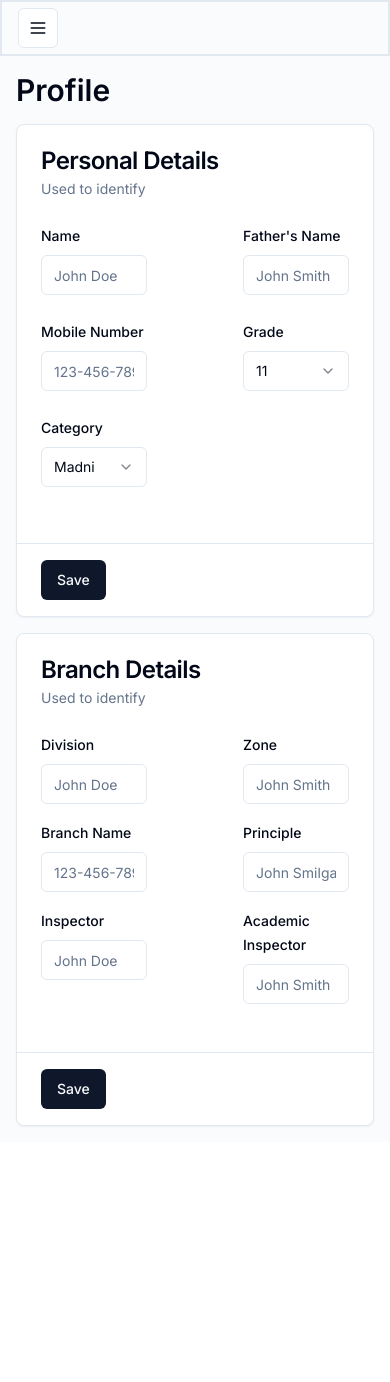
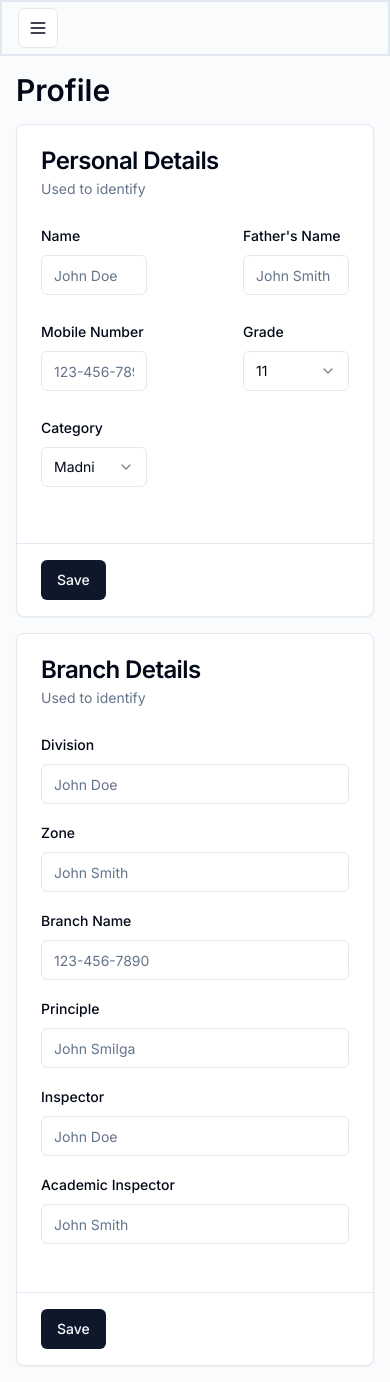
Before and after one commit to iameenahmed/jaiza, a Next.js app: page /profile in a window 390 px wide. Before the commit the page ends 1142 px from the top, so only its background shows below. Built offline with nearby package versions, Linux system fonts and the light colour scheme.

Commit message:
Refactor form validation schemas and resolver in BranchDetails.tsx and PersonalDetails.tsx

```diff
--- a/components/profile/BranchDetails.tsx
+++ b/components/profile/BranchDetails.tsx
@@ -2,40 +2,19 @@
 
 import { zodResolver } from '@hookform/resolvers/zod'
 import { useForm } from 'react-hook-form'
-import { z } from 'zod'
+import { BranchDetailsSchema, BranchDetailsTypes } from './schema'
+
 import InputFormField from '../InputFormField'
 import { Form } from '@/components/ui/form'
 
-// Define the schema for validation
-const FormSchema = z.object({
-  division: z.string().min(4, {
-    message: 'Must be at least 2 characters.',
-  }),
-  zone: z.string().min(4, {
-    message: "Father's name must be at least 2 characters.",
-  }),
-  branch: z.string().min(11, {
-    message: 'Phone number must be at least 11 digits.',
-  }),
-  principle: z.string().min(4, {
-    message: 'Must be at least 2 characters.',
-  }),
-  inspector: z.string().min(4, {
-    message: 'Must be at least 2 characters.',
-  }),
-  academic_inspector: z.string().min(4, {
-    message: 'Must be at least 2 characters.',
-  }),
-})
-
 export default function BranchDetails() {
-  const form = useForm<z.infer<typeof FormSchema>>({
-    resolver: zodResolver(FormSchema),
+  const form = useForm<BranchDetailsTypes>({
+    resolver: zodResolver(BranchDetailsSchema),
   })
 
   return (
     <Form {...form}>
-      <form className="mb-6 grid grid-cols-2 gap-x-24 gap-y-4">
+      <form className="mb-6 grid gap-y-4 md:grid-cols-2 md:gap-x-24">
         <InputFormField
           name="division"
           control={form.control}
--- a/components/profile/PersonalDetails.tsx
+++ b/components/profile/PersonalDetails.tsx
@@ -2,33 +2,18 @@
 
 import { zodResolver } from '@hookform/resolvers/zod'
 import { useForm } from 'react-hook-form'
-import { z } from 'zod'
 import { Form } from '@/components/ui/form'
+import { PersonalDetailsSchema, PersonalDetailsTypes } from './schema'
 
 import InputFormField from '../InputFormField'
 import SelectFormField from '@/components/SelectFormField'
-
-// Define the schema for validation
-const FormSchema = z.object({
-  username: z.string().min(2, {
-    message: 'Username must be at least 2 characters.',
-  }),
-  father_name: z.string().min(2, {
-    message: "Father's name must be at least 2 characters.",
-  }),
-  phone: z.string().min(10, {
-    message: 'Phone number must be at least 10 digits.',
-  }),
-  grade: z.string(),
-  category: z.string(),
-})
 
 const gradeOptions = ['11', '13', '15', '17']
 const categoryOptions = ['Madni', 'Academic', 'Both']
 
 export default function PersonalDetails() {
-  const form = useForm<z.infer<typeof FormSchema>>({
-    resolver: zodResolver(FormSchema),
+  const form = useForm<PersonalDetailsTypes>({
+    resolver: zodResolver(PersonalDetailsSchema),
     defaultValues: {
       grade: '11',
       category: 'Madni',
--- /dev/null
+++ b/components/profile/schema.ts
@@ -0,0 +1,39 @@
+import { z } from 'zod'
+
+export const BranchDetailsSchema = z.object({
+  division: z.string().min(4, {
+    message: 'Must be at least 2 characters.',
+  }),
+  zone: z.string().min(4, {
+    message: "Father's name must be at least 2 characters.",
+  }),
+  branch: z.string().min(11, {
+    message: 'Phone number must be at least 11 digits.',
+  }),
+  principle: z.string().min(4, {
+    message: 'Must be at least 2 characters.',
+  }),
+  inspector: z.string().min(4, {
+    message: 'Must be at least 4 characters.',
+  }),
+  academic_inspector: z.string().min(4, {
+    message: 'Must be at least 4 characters.',
+  }),
+})
+
+export const PersonalDetailsSchema = z.object({
+  username: z.string().min(2, {
+    message: 'Username must be at least 2 characters.',
+  }),
+  father_name: z.string().min(2, {
+    message: "Father's name must be at least 2 characters.",
+  }),
+  phone: z.string().min(10, {
+    message: 'Phone number must be at least 10 digits.',
+  }),
+  grade: z.string(),
+  category: z.string(),
+})
+
+export type BranchDetailsTypes = z.infer<typeof BranchDetailsSchema>
+export type PersonalDetailsTypes = z.infer<typeof PersonalDetailsSchema>
```
